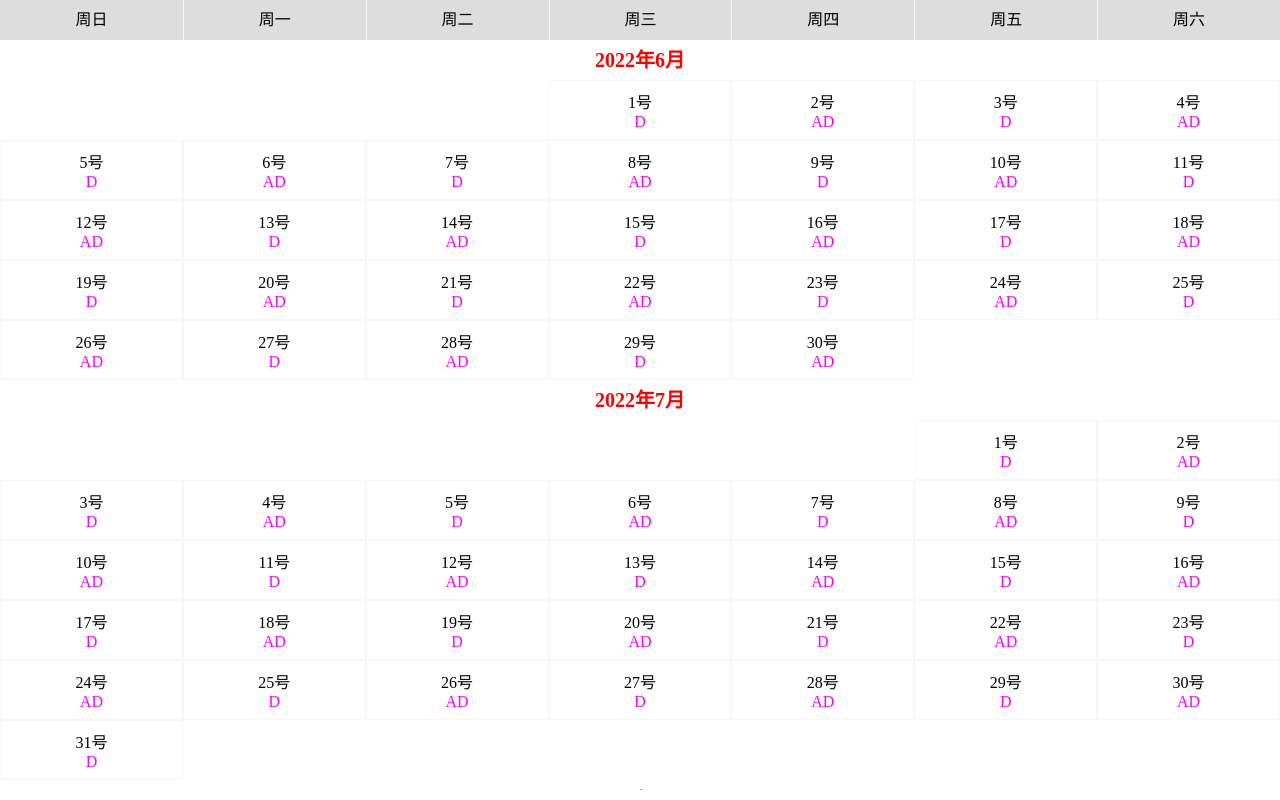
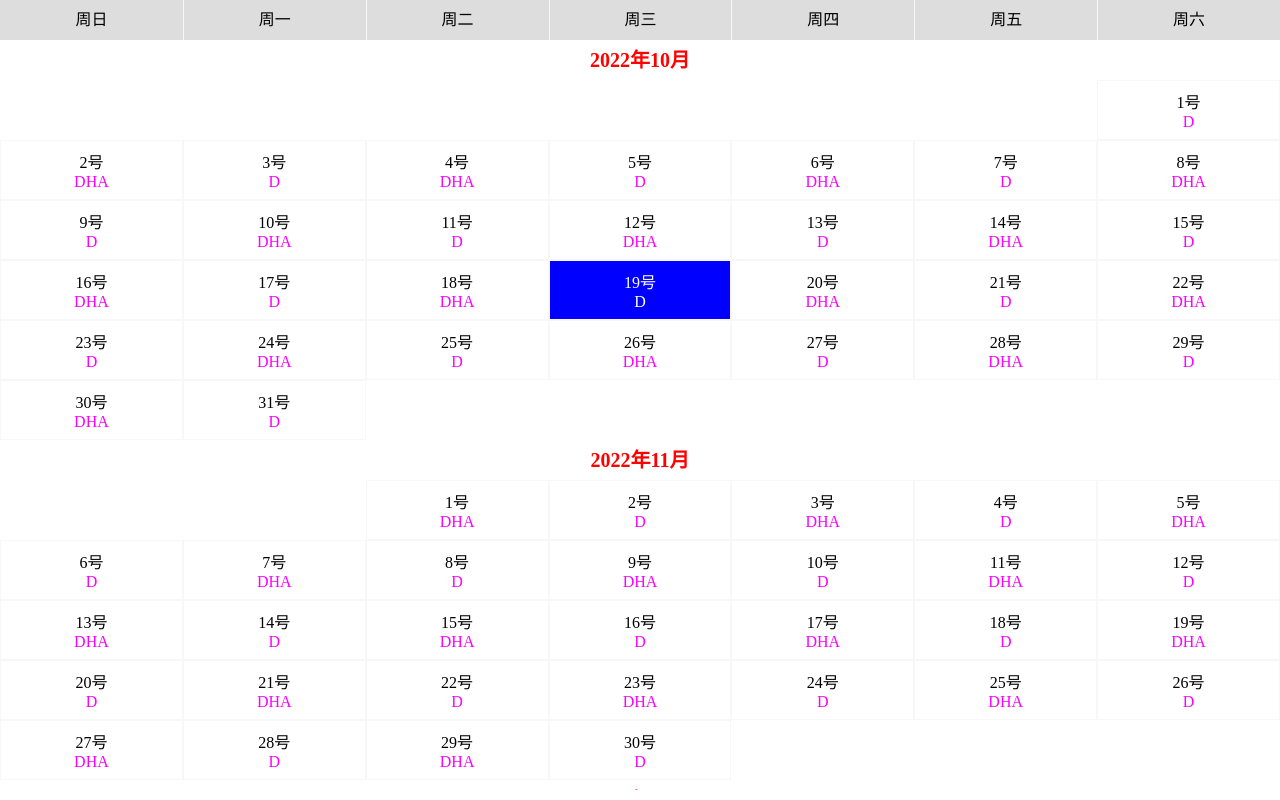
Before and after one commit to hdjhdjhdj/myh, a plain HTML site: page index.html in a window 1280 px wide. Drawn offline with Linux system fonts and the light colour scheme.

Commit message:
Update index.html

```diff
--- a/index.html
+++ b/index.html
@@ -207,17 +207,13 @@
           "style",
           `${item.iscurdate ? "background-color: #0000ff;color: #fff;" : ""}left:${item.coord[0]}%;top: ${item.coord[1]}px`
         );
-        domItem.innerHTML = `${item.date}号<br /><span style="${item.iscurdate ? 'color: #fff;' : 'color: #f0f;'}">${isHe ? "D" : "AD"}</span>`;
+        domItem.innerHTML = `${item.date}号<br /><span style="${item.iscurdate ? 'color: #fff;' : 'color: #f0f;'}">${isHe ? "D" : "DHA"}</span>`;
         dom.appendChild(domItem);
         isHe = !isHe;
       });
       root.appendChild(dom);
     }
     const dateArr = [
-      { ym: '2022-06', ymd: '2022-06-01'},
-      { ym: '2022-07', ymd: '2022-07-01'},
-      { ym: '2022-08', ymd: '2022-08-01'},
-      { ym: '2022-09', ymd: '2022-09-01'},
       { ym: '2022-10', ymd: '2022-10-01'},
       { ym: '2022-11', ymd: '2022-11-01'},
       { ym: '2022-12', ymd: '2022-12-01'},
```
